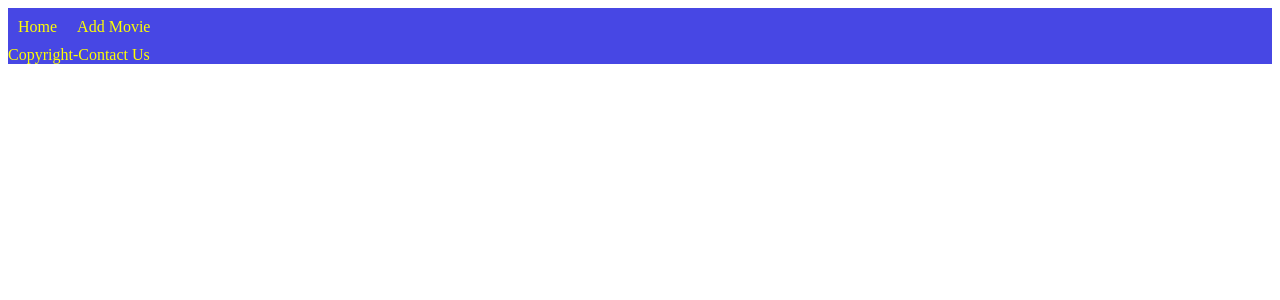
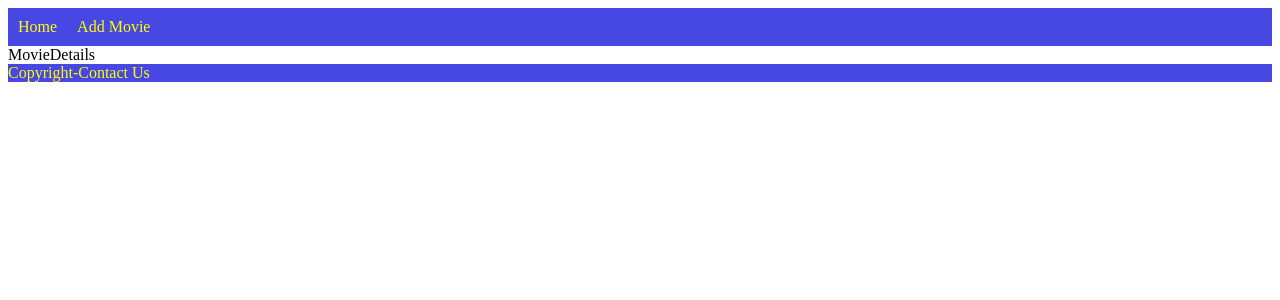
Before and after one commit to heggy231/intro-react-router-dom, a React (Create React App) app: page /movies/1 in a window 1280 px wide. Shown: the top 300 px of the page. Built offline with nearby package versions, Linux system fonts and the light colour scheme.

Commit message:
moviedetail param id check

```diff
--- a/src/components/Footer.js
+++ b/src/components/Footer.js
@@ -1,7 +1,6 @@
 import React from "react";
 import { NavLink } from "react-router-dom";
 import "./Footer.css"
-import ContactUs from "./ContactUs";
 
 const Footer = () => {
   return (
--- /dev/null
+++ b/src/components/MovieDetails.js
@@ -0,0 +1,19 @@
+import React, { useEffect } from 'react'
+
+const MovieDetails = (props) => {
+
+  // page for movie ID
+  // wait until component mounts so to get the MovieID fetched
+  useEffect(() => {
+    // first check what is inside of props
+    console.log('props', props);
+  }, [])
+
+  return (
+    <div>
+      MovieDetails
+    </div>
+  )
+}
+
+export default MovieDetails;
--- a/src/index.js
+++ b/src/index.js
@@ -6,6 +6,7 @@ import App from './App';
 import AddMovie from './components/AddMovie';
 import BaseLayout from './components/BaseLayout';
 import ContactUs from './components/ContactUs';
+import MovieDetails from './components/MovieDetails';
 
 ReactDOM.render(
   <React.StrictMode>
@@ -16,6 +17,7 @@ ReactDOM.render(
           <Route component={App} path="/" exact />
           <Route component={AddMovie} path="/movie" exact />
           <Route component={ContactUs} path="/contactus" exact />
+          <Route component={MovieDetails} path="/movies/:movieId" exact />
         </Switch>
       </BaseLayout>
     </BrowserRouter>
```
